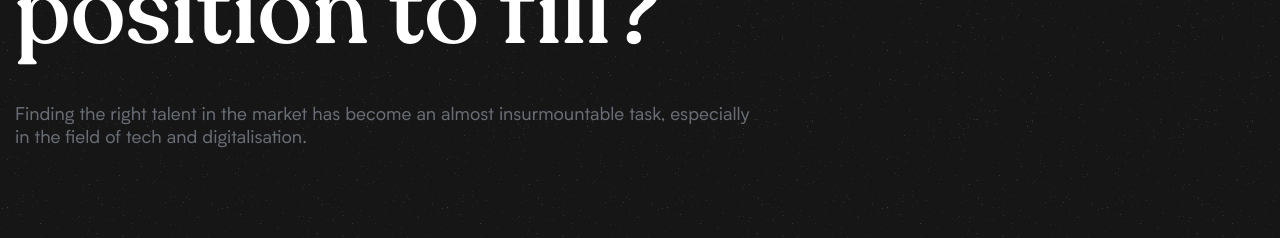
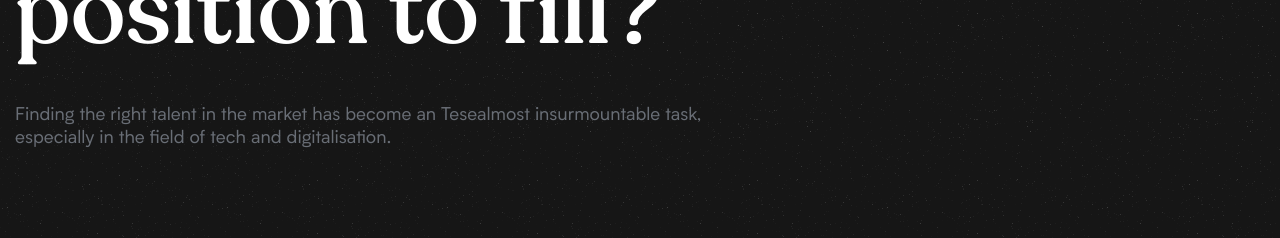
Before and after one commit to MaksHmelnickiy/sabrina, a React (Create React App) app: page / in a window 1280 px wide. Shown: the part 4752-4990 px from the top of the page. Built offline with nearby package versions, Linux system fonts and the light colour scheme.

Commit message:
test versel

```diff
--- a/src/routes/MainPage/ContactUs/index.tsx
+++ b/src/routes/MainPage/ContactUs/index.tsx
@@ -17,7 +17,7 @@ const ContactUs = (): React.ReactElement => {
     <Container>
       {/* <IconWrapper><ICONS_MAP.Plain /></IconWrapper> */}
       <CustomTitle variant='h2'>You or your team have a tricky position to fill?</CustomTitle>
-      <Text>Finding the right talent in the market has become an almost insurmountable task, especially in the field of tech and digitalisation.</Text>
+      <Text>Finding the right talent in the market has become an Tesealmost insurmountable task, especially in the field of tech and digitalisation.</Text>
 
       {/* <StyledButton>Contact Us</StyledButton> */}
     </Container>
```
